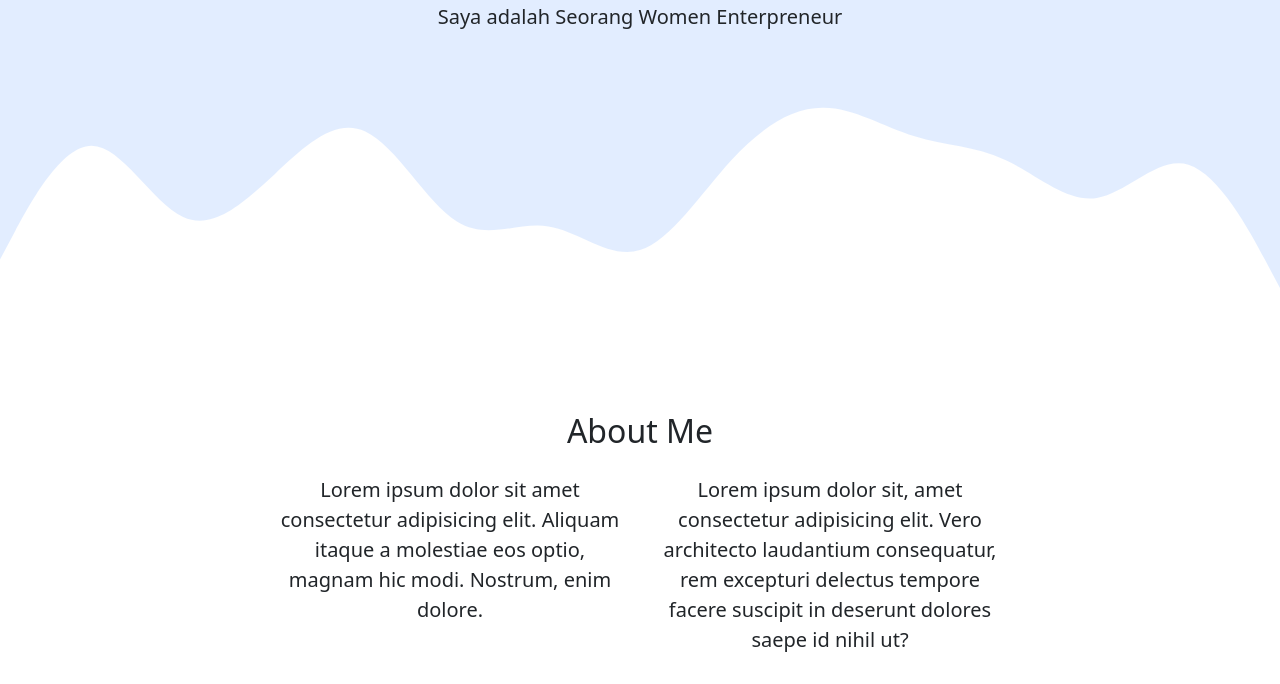
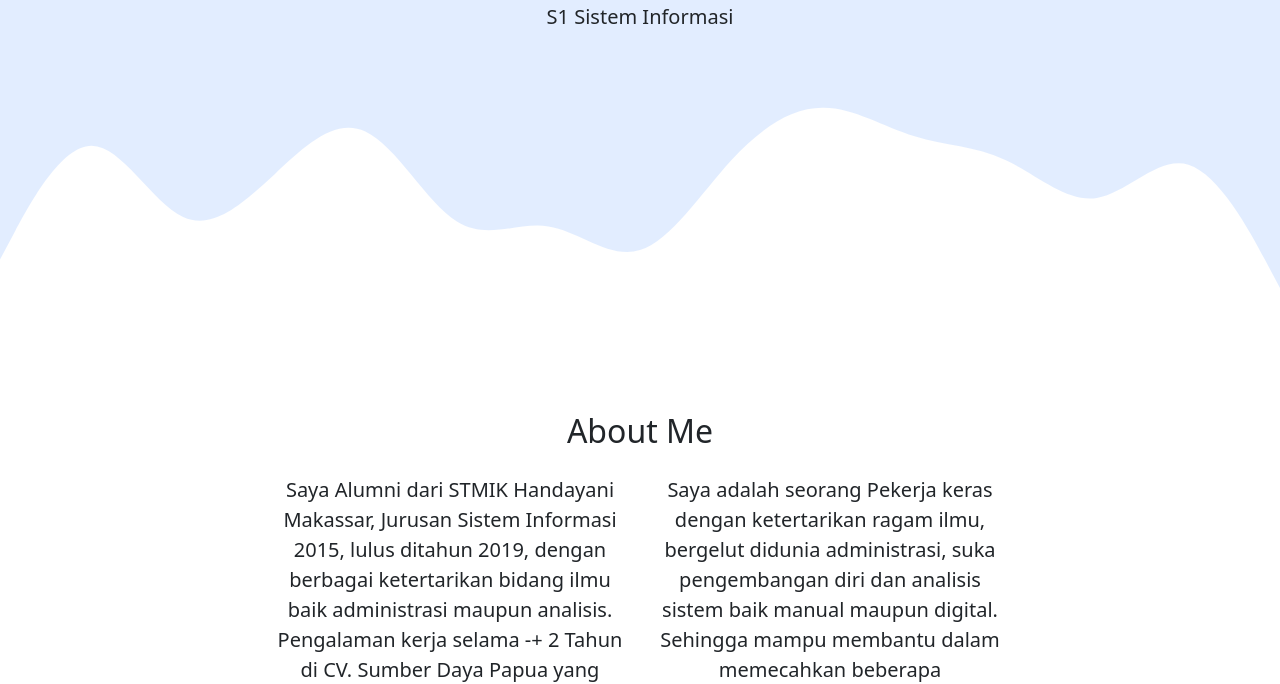
Before and after one commit to surianizabir/surianizabir.github.io, a plain HTML site: page index.html in a window 1280 px wide. Shown: the part 438-1122 px from the top of the page. Drawn offline with nearby package versions, Linux system fonts and the light colour scheme.

Commit message:
mengubah about

```diff
--- a/index.html
+++ b/index.html
@@ -39,7 +39,7 @@
   <IMg src="img/ani.jpg" alt="Suriani Zabir" width="200"
   class="rounded-circle" img-thumbnail>
   <h1 class="display-4">Suriani Zabir!</h1>
-  <p class="lead">Saya adalah Seorang Women Enterpreneur
+  <p class="lead">S1 Sistem Informasi
 <svg xmlns="http://www.w3.org/2000/svg" viewBox="0 0 1440 320"><path fill="#fff" fill-opacity="1" d="M0,256L17.1,224C34.3,192,69,128,103,128C137.1,128,171,192,206,208C240,224,274,192,309,160C342.9,128,377,96,411,112C445.7,128,480,192,514,213.3C548.6,235,583,213,617,218.7C651.4,224,686,256,720,245.3C754.3,235,789,181,823,144C857.1,107,891,85,926,85.3C960,85,994,107,1029,117.3C1062.9,128,1097,128,1131,144C1165.7,160,1200,192,1234,186.7C1268.6,181,1303,139,1337,149.3C1371.4,160,1406,224,1423,256L1440,288L1440,320L1422.9,320C1405.7,320,1371,320,1337,320C1302.9,320,1269,320,1234,320C1200,320,1166,320,1131,320C1097.1,320,1063,320,1029,320C994.3,320,960,320,926,320C891.4,320,857,320,823,320C788.6,320,754,320,720,320C685.7,320,651,320,617,320C582.9,320,549,320,514,320C480,320,446,320,411,320C377.1,320,343,320,309,320C274.3,320,240,320,206,320C171.4,320,137,320,103,320C68.6,320,34,320,17,320L0,320Z"></path></svg>
 </section>
 
@@ -53,12 +53,11 @@
 </div>
 <div class="row justify-content-center fs-5  text-center" >
   <div class="col-4">
-    <p>Lorem ipsum dolor sit amet consectetur adipisicing elit. Aliquam itaque a molestiae eos optio, magnam hic modi. Nostrum, enim dolore.
-    </p>
+    <p>Saya Alumni dari STMIK Handayani Makassar, Jurusan Sistem Informasi 2015, lulus ditahun 2019, dengan berbagai ketertarikan bidang ilmu baik administrasi maupun analisis. Pengalaman
+      kerja selama -+ 2 Tahun di CV. Sumber Daya Papua yang mana perusahaan ini bergelut didunia Material Building, Saya bekerja sebagai Admin Support Sales & Marketing dengan Pencapaian mampu menjalankan fungsi support tim, pengenalan produk dimedia sosial sehingga mampu meningkatkan omzet penjualan baik di Kantor maupun di outlet toko  </p>
   </div>
   <div class="col-4">
-    <p>Lorem ipsum dolor sit, amet consectetur adipisicing elit. Vero architecto laudantium consequatur, rem excepturi delectus tempore facere suscipit in deserunt dolores saepe id nihil ut?</p>
-  </div>
+    <p>Saya adalah seorang Pekerja keras dengan ketertarikan ragam ilmu, bergelut didunia administrasi, suka pengembangan diri dan analisis sistem baik manual maupun digital. Sehingga mampu membantu dalam memecahkan beberapa permasalahan didunia kerja  </div>
 </div>
 </div>
 <svg xmlns="http://www.w3.org/2000/svg" viewBox="0 0 1440 320"><path fill="#e2edff" fill-opacity="1" d="M0,32L48,58.7C96,85,192,139,288,160C384,181,480,171,576,149.3C672,128,768,96,864,122.7C960,149,1056,235,1152,240C1248,245,1344,171,1392,133.3L1440,96L1440,320L1392,320C1344,320,1248,320,1152,320C1056,320,960,320,864,320C768,320,672,320,576,320C480,320,384,320,288,320C192,320,96,320,48,320L0,320Z"></path></svg>
```
